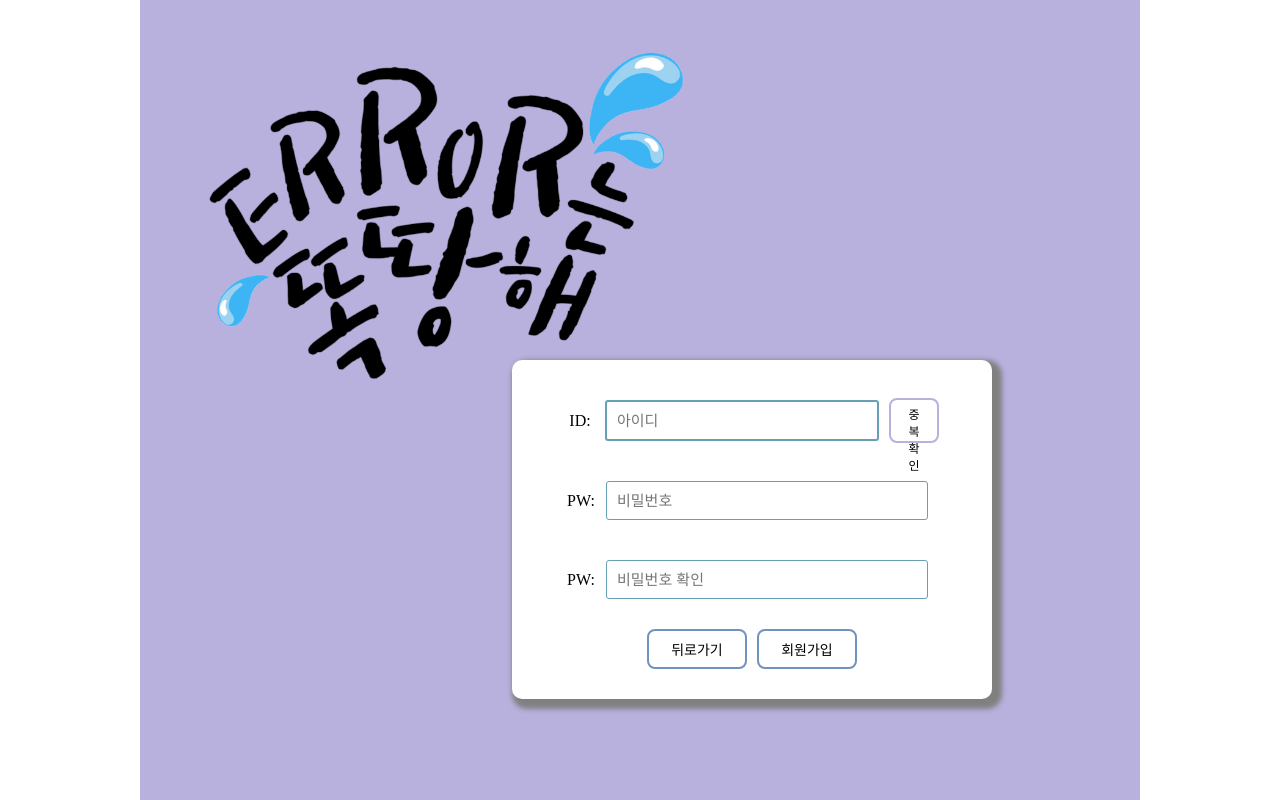
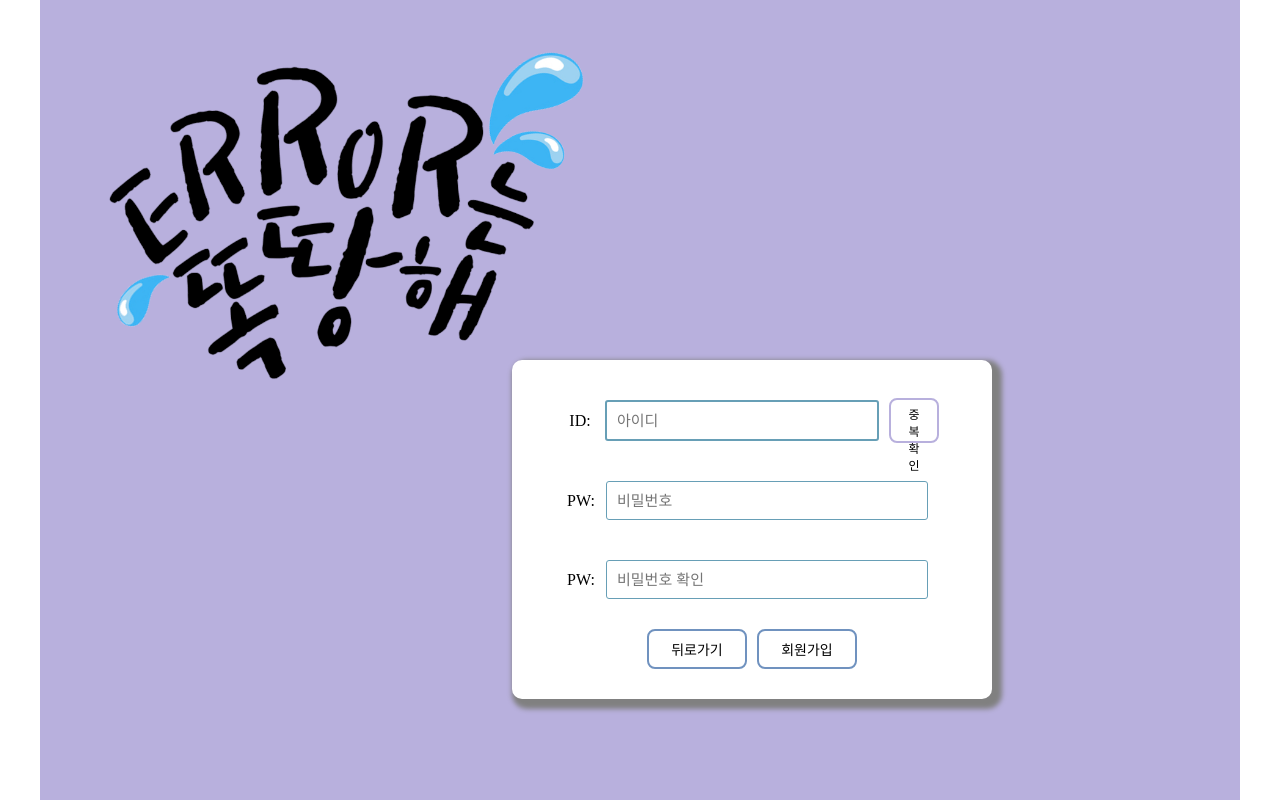
Before and after one commit to Danbee-Kim/Error_project, a React (Create React App) app: page /signup in a window 1280 px wide. Built offline with nearby package versions, Linux system fonts and the light colour scheme.

Commit message:
signup navigate revised

```diff
--- a/src/Layout/Layout.jsx
+++ b/src/Layout/Layout.jsx
@@ -6,7 +6,7 @@ const Layout = (props) => {
 
 const LayoutContainer = styled.div`
   width: 100%;
-  max-width: 1000px;
+  max-width: 1200px;
   min-width: 800px;
   margin: auto;
   display: flex;
--- a/src/components/Signup.jsx
+++ b/src/components/Signup.jsx
@@ -80,7 +80,7 @@ function Signup() {
       );
       if (response.data === true) {
         alert("회원가입 축하합니다!");
-        navigate("/main");
+        navigate("/");
       }
     } catch (error) {
       alert("올바른 정보를 입력해주세요!");
```
